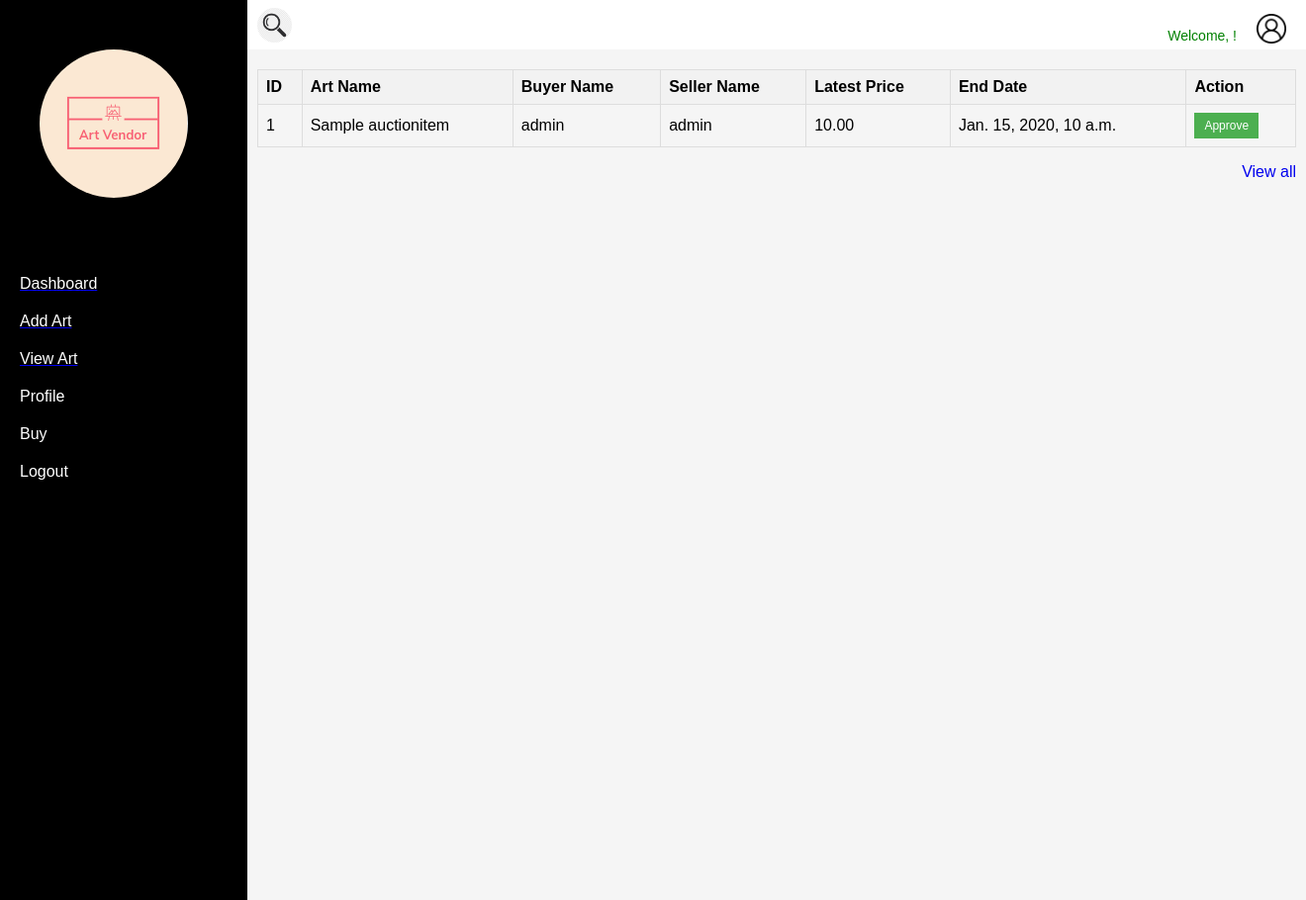
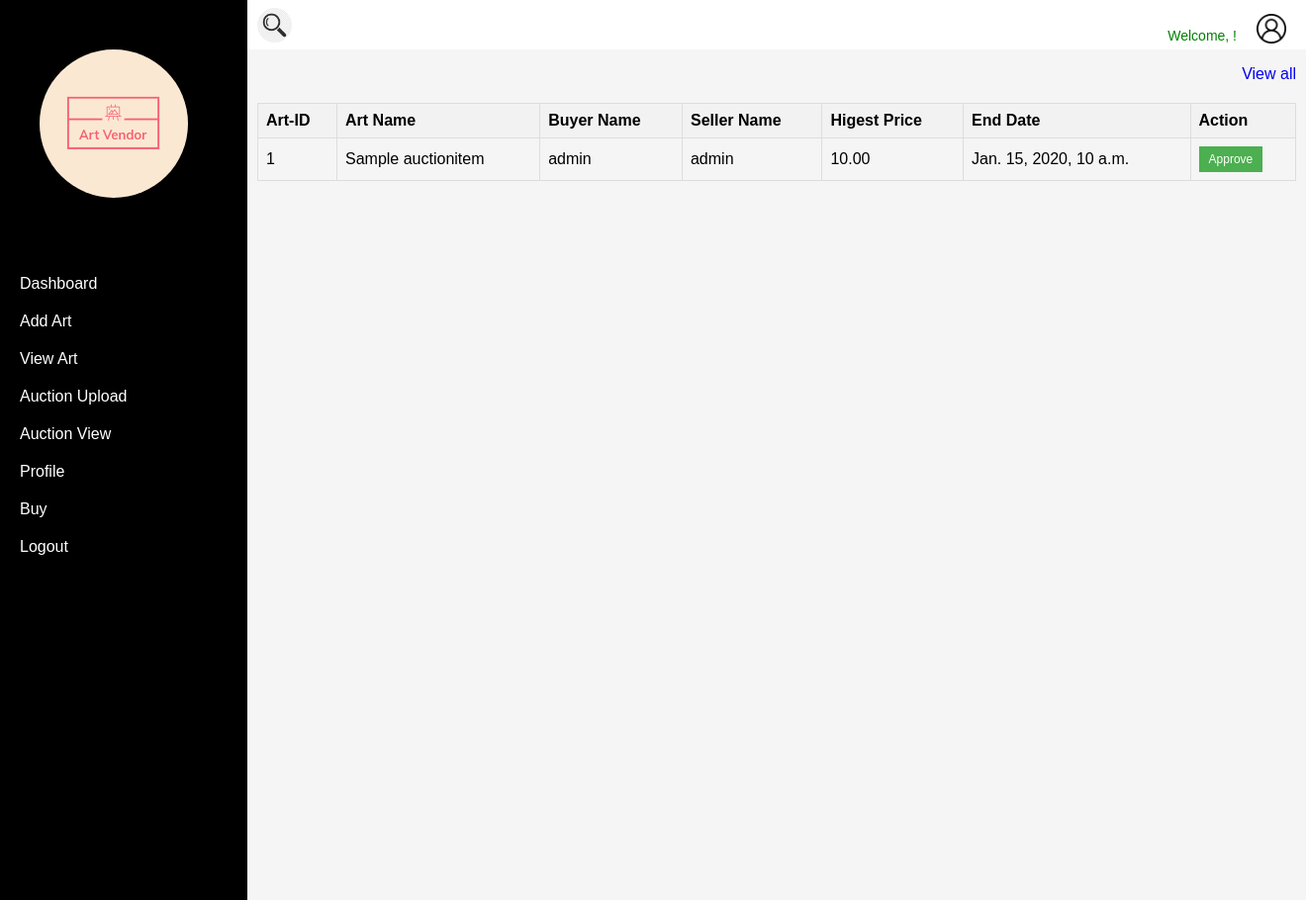
Before and after one commit to Nintu-punnose/mini-project2, a Django app: page /artist_auction_view/1/ in a window 1320 px wide. Shown: the whole page at 99% size. Run offline with Django 4.2, Linux system fonts and the light colour scheme; data comes from the database, SQL or seed files in the repository; tables that the repository leaves empty hold one stand-in row (values such as "Sample post").

Commit message:
auction 3

```diff
--- a/artvendermini/models.py
+++ b/artvendermini/models.py
@@ -133,3 +133,15 @@ class AuctionListing(models.Model):
 
     def __str__(self):
         return f"Auction Listing for {self.auction_item.name}"
+
+
+class AuctionOrder(models.Model):
+    auction_listing = models.ForeignKey(AuctionListing, on_delete=models.CASCADE)
+    buyer = models.ForeignKey(User, on_delete=models.CASCADE, related_name='buyer_orders')
+    order_date = models.DateTimeField(auto_now_add=True)
+    total_amount = models.DecimalField(max_digits=10, decimal_places=2)
+    buyer_address = models.TextField()
+    buyer_pincode = models.CharField(max_length=10)
+
+    def __str__(self):
+        return f"Auction Order for {self.auction_listing.auction_item.name}"
--- a/artvendermini/templates/Artist_view.html
+++ b/artvendermini/templates/Artist_view.html
@@ -118,6 +118,8 @@
             <div class="sidebar-item" data-target="dashboard" href="{% url 'Artist_view' %}">Dashboard</div>
             <div class="sidebar-item" data-target="users" id="addart">Add Art</div>
             <div class="sidebar-item" data-target="products" id="viewart">View Art</div>
+            <a href="{% url 'auction_uploadform' %}" style="text-decoration: none;"><div class="sidebar-item" data-target="orders">Auction Upload</div></a>
+            <a href="{% url 'artist_uploaded_auction' %}" style="text-decoration: none;"><div class="sidebar-item" data-target="orders">Auction View</div></a>
             <a href="{% url 'seller_profile' %}" style="text-decoration: none;"><div class="sidebar-item" data-target="orders">Profile</div></a>
             <a href="{% url 'index' %}" style="text-decoration: none;"><div class="sidebar-item" data-target="orders">Buy </div></a>
             <a href="{% url 'logout_view' %}"style="text-decoration: none;" ><div class="sidebar-item" data-target="settings" id="lgout">Logout</div></a>
--- a/artvendermini/templates/artist_auction_view.html
+++ b/artvendermini/templates/artist_auction_view.html
@@ -108,9 +108,11 @@ th {
                 <img src="{% static 'images\gallery_logo.png' %}" alt="" height="150px" width="150px" style="border-radius: 120px; margin-left:40px">
             {% endfor %}
             <h1>&emsp;{{ user.username }}</h1>
-            <a href="{% url 'Artist_view' %}"><div class="sidebar-item" data-target="dashboard" >Dashboard</div></a>
-            <a href="{% url 'Artist_view' %}"><div class="sidebar-item" data-target="users" id="addart">Add Art</div></a>
-            <a href="{% url 'Artist_view' %}"><div class="sidebar-item" data-target="products" id="viewart">View Art</div></a>
+            <a href="{% url 'Artist_view' %}" style="text-decoration:none"><div class="sidebar-item" data-target="dashboard" >Dashboard</div></a>
+            <a href="{% url 'Artist_view' %}" style="text-decoration:none"><div class="sidebar-item" data-target="users" id="addart">Add Art</div></a>
+            <a href="{% url 'Artist_view' %}" style="text-decoration:none"><div class="sidebar-item" data-target="products" id="viewart">View Art</div></a>
+            <a href="{% url 'auction_uploadform' %}" style="text-decoration: none;"><div class="sidebar-item" data-target="orders">Auction Upload</div></a>
+            <a href="{% url 'artist_uploaded_auction' %}" style="text-decoration: none;"><div class="sidebar-item" data-target="orders">Auction View</div></a>
             <a href="{% url 'seller_profile' %}" style="text-decoration: none;"><div class="sidebar-item" data-target="orders">Profile</div></a>
             <a href="{% url 'index' %}" style="text-decoration: none;"><div class="sidebar-item" data-target="orders">Buy </div></a>
             <a href="{% url 'logout_view' %}"style="text-decoration: none;" ><div class="sidebar-item" data-target="settings" id="lgout">Logout</div></a>
@@ -119,11 +121,11 @@ th {
             <table>
                 <thead>
                     <tr>
-                        <th>ID</th>
+                        <th>Art-ID</th>
                         <th>Art Name</th>
                         <th>Buyer Name</th>
                         <th>Seller Name</th>
-                        <th>Latest Price</th>
+                        <th>Higest Price</th>
                         <th>End Date</th>
                         <th>Action</th>
                     </tr>
@@ -138,20 +140,50 @@ th {
                             <td>{{ bid.bid_price }}</td>
                             <td>{{ bid.auction_item.end_date }}</td>
                             {% if current_date_ist > bid.auction_item.end_date %}
-                            <td><a href="{% url 'approve_bid' art_id=bid.auction_item.id %}" class="approve-btn">Approve</a></td>
+                            <!-- Add an id to the button -->
+                            <td><a href="{% url 'approve_bid' art_id=bid.auction_item.id %}" id="approve-btn" data-art-id="{{ bid.auction_item.id }}" class="approve-btn">Approve</a></td>
                             {% else %}
                             <td><button  disabled class="disable-btn" >time not meet</button></td>
                             {% endif %}
+
                         </tr>
+                        <p style="text-align: right;"><a href="{% url 'artist_auction_view_all' bid_id=bid.auction_item.id %}" style="text-decoration:none";>View all</a></p>
                     {% endfor %}
                 </tbody>
             </table>
-            <p style="text-align: right;"><a href="{% url 'artist_auction_view_all' %}" style="text-decoration: none;">View all</a></p>
         </div>
 </div>
     </div>
+    <script>
+        document.addEventListener('DOMContentLoaded', function() {
+            // Function to handle button click
+            function handleButtonClick(event) {
+                event.preventDefault();
 
+                // Get the art_id from the data attribute
+                const artId = event.target.dataset.artId;
 
+                // Disable the button
+                event.target.removeEventListener('click', handleButtonClick);
+                event.target.classList.add('disabled');
+
+                // Add your logic to perform the approval action (e.g., make an AJAX request)
+                // ...
+
+                // Show an error message
+                const errorMessage = document.createElement('p');
+                errorMessage.textContent = 'Button can only be clicked once.';
+                errorMessage.style.color = 'red';
+                event.target.parentNode.appendChild(errorMessage);
+            }
+
+            // Attach the event listener to the button
+            const approveBtn = document.getElementById('approve-btn');
+            if (approveBtn) {
+                approveBtn.addEventListener('click', handleButtonClick);
+            }
+        });
+    </script>
 
 </body>
 </html>
--- a/artvendermini/urls.py
+++ b/artvendermini/urls.py
@@ -58,7 +58,8 @@ urlpatterns = [
     path('auction_bid/<int:auction_id>/', views.auction_bid, name='auction_bid'),
     path('artist_uploaded_auction/', views.artist_uploaded_auction, name='artist_uploaded_auction'),
     path('artist_auction_view/<int:art_id>/', views.artist_auction_view, name='artist_auction_view'),
-    path('artist_auction_view_all',views.artist_auction_view_all,name='artist_auction_view_all'),
+    path('artist_auction_view_all/<int:bid_id>/', views.artist_auction_view_all, name='artist_auction_view_all'),
+
 
     path('notification/',views.notification,name='notification'),
     path('notification_view/<int:art_id>',views.notification_view,name='notification_view'),
--- a/artvendermini/views.py
+++ b/artvendermini/views.py
@@ -319,6 +319,7 @@ def delete_art(request, art_id):
 def seller_profile(request):
     user=User.objects.filter(id=request.user.id)
     userdata=UserData.objects.filter(user_id=request.user.id)
+    img=SellerProfile.objects.filter(user_id=request.user.id)
     userexists=SellerProfile.objects.filter(user_id=request.user.id).exists()
     if userexists:
         seller=SellerProfile.objects.filter(user_id=request.user.id)
@@ -356,7 +357,7 @@ def seller_profile(request):
             )
             user1.save()
             return redirect('seller_profile')
-    return render(request,'seller_profile.html',{'user':user,'userdata':userdata,'seller':seller})
+    return render(request,'seller_profile.html',{'user':user,'userdata':userdata,'seller':seller,'img':img})
 
 
 
@@ -593,6 +594,7 @@ from django.contrib.auth.decorators import login_required
 
 @login_required
 def auction_uploadform(request):
+    img = SellerProfile.objects.filter(user_id=request.user.id)
     if request.method == 'POST':
         name = request.POST.get('name')
         price_range_min = request.POST.get('priceRangeMin')
@@ -614,7 +616,7 @@ def auction_uploadform(request):
         auction.save()
         return redirect('auction_uploadform')
 
-    return render(request, 'auction_uploadform.html')
+    return render(request, 'auction_uploadform.html',{'img':img})
 
 
 from django.shortcuts import render
@@ -691,20 +693,22 @@ def artist_uploaded_auction(request):
     current_utc_date = timezone.now()
     current_date_ist = current_utc_date + timezone.timedelta(hours=5, minutes=30)
     auction_details = AuctionItem.objects.filter(user_id=request.user.id)
-
-    return render(request, 'artist_uploaded_auction.html', {'auction_details': auction_details, 'current_date': current_date_ist})
+    img = SellerProfile.objects.filter(user_id=request.user.id)
+    return render(request, 'artist_uploaded_auction.html', {'auction_details': auction_details, 'current_date': current_date_ist,'img':img})
 
 
 def artist_auction_view(request, art_id):
     current_utc_date = timezone.now()
     current_date_ist = current_utc_date + timezone.timedelta(hours=5, minutes=30)
     admin_buyer_shown = User_Bid.objects.filter(auction_item_id=art_id).order_by('-bid_price')[:1]
-    return render(request, 'artist_auction_view.html', {'admin_buyer_shown': admin_buyer_shown, 'art_id': art_id,'current_date_ist':current_date_ist})
+    img = SellerProfile.objects.filter(user_id=request.user.id)
+    return render(request, 'artist_auction_view.html', {'admin_buyer_shown': admin_buyer_shown, 'art_id': art_id,'current_date_ist':current_date_ist,'img':img})
 
 
-def artist_auction_view_all(request):
-    admin_buyer_shown = User_Bid.objects.all()
-    return render(request,'artist_auction_view_all.html',{'admin_buyer_shown':admin_buyer_shown})
+def artist_auction_view_all(request,bid_id):
+    admin_buyer_shown = User_Bid.objects.filter(auction_item_id=bid_id)
+    img = SellerProfile.objects.filter(user_id=request.user.id)
+    return render(request, 'artist_auction_view_all.html', {'admin_buyer_shown': admin_buyer_shown,'img':img})
 
 
 def notification(request):
```
Also changed, not shown: artvendermini/templates/artist_auction_view_all.html (+7 -7 lines), artvendermini/templates/artist_uploaded_auction.html (+5 -3 lines), artvendermini/templates/auction_uploadform.html (+5 -3 lines), artvendermini/templates/seller_profile.html (+9 -8 lines), artvendermini/templates/update_art.html (+7 -4 lines), artvendermini/migrations/0047_auctionorder.py (added), media/images/art1_mGU7T38.png (added).
